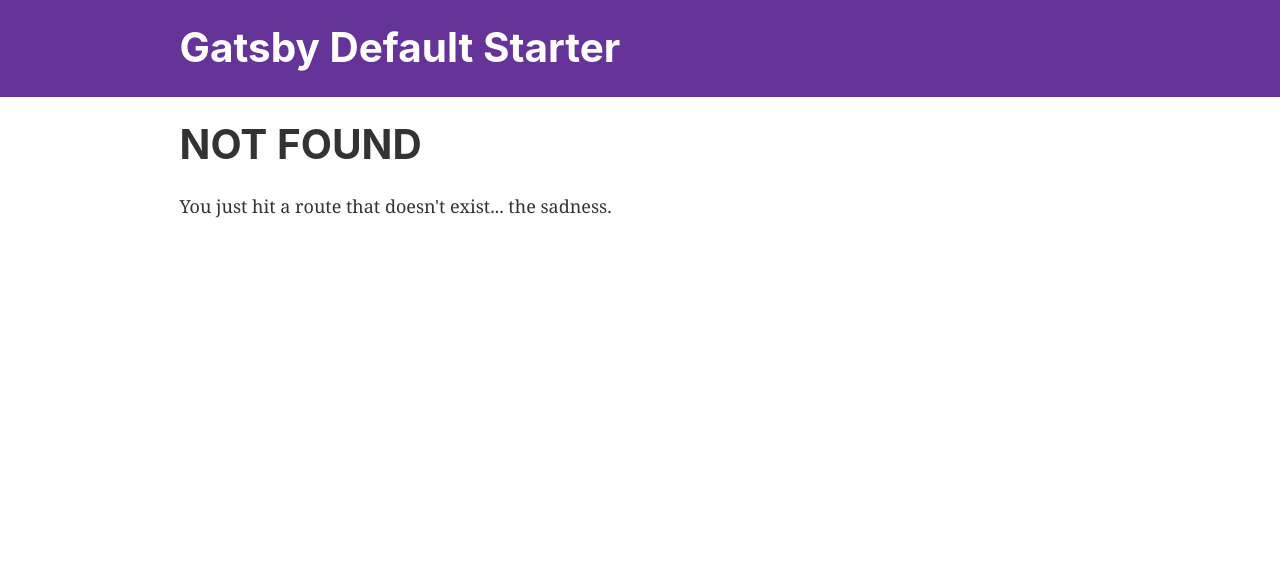
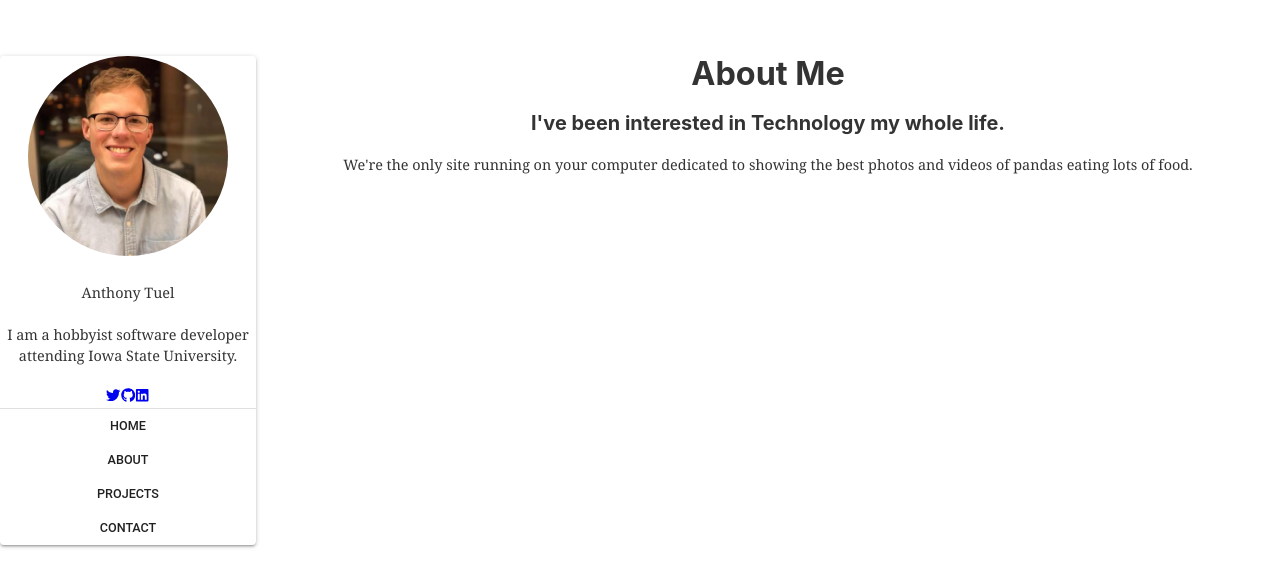
Before and after one commit to anthonytuel/anthonytuel.com, a Gatsby site: page /about in a window 1280 px wide. Before the commit this address had no page. Built offline with nearby package versions, Linux system fonts and the light colour scheme; Gatsby itself is replaced by a stand-in of ours.

Commit message:
sidenav, started contact form

```diff
--- a/gatsby-config.js
+++ b/gatsby-config.js
@@ -1,8 +1,8 @@
 module.exports = {
   siteMetadata: {
-    title: 'Gatsby Default Starter',
-    description: 'Kick off your next, great Gatsby project with this default starter. This barebones starter ships with the main Gatsby configuration files you might need.',
-    author: '@gatsbyjs',
+    title: 'anthonytuel.com',
+    description: 'Portfolio website designed by Anthony Tuel. Created using @gatsbyjs.',
+    author: '@AnthonyTuel',
   },
   plugins: [
     'gatsby-plugin-react-helmet',
--- a/package.json
+++ b/package.json
@@ -4,6 +4,7 @@
   "version": "1.0.0",
   "author": "Kyle Mathews <mathews.kyle@gmail.com>",
   "dependencies": {
+    "@material-ui/core": "^3.7.1",
     "gatsby": "^2.0.53",
     "gatsby-image": "^2.0.20",
     "gatsby-plugin-manifest": "^2.0.9",
@@ -15,7 +16,8 @@
     "prop-types": "^15.6.2",
     "react": "^16.6.3",
     "react-dom": "^16.6.3",
-    "react-helmet": "^5.2.0"
+    "react-helmet": "^5.2.0",
+    "react-icons": "^3.2.2"
   },
   "keywords": [
     "gatsby"
--- a/src/components/header.js
+++ b/src/components/header.js
@@ -5,23 +5,23 @@ import React from 'react'
 const Header = ({ siteTitle }) => (
   <div
     style={{
-      background: 'rebeccapurple',
-      marginBottom: '1.45rem',
+      background: `white`,
+      marginBottom: `1rem`,
     }}
   >
     <div
       style={{
-        margin: '0 auto',
+        margin: `0 auto`,
         maxWidth: 960,
-        padding: '1.45rem 1.0875rem',
+        padding: `1.45rem 1.0875rem`,
       }}
     >
       <h1 style={{ margin: 0 }}>
         <Link
           to="/"
           style={{
-            color: 'white',
-            textDecoration: 'none',
+            color: `white`,
+            textDecoration: `none`,
           }}
         >
           {siteTitle}
@@ -36,7 +36,7 @@ Header.propTypes = {
 }
 
 Header.defaultProps = {
-  siteTitle: '',
+  siteTitle: ``,
 }
 
 export default Header
--- a/src/components/layout.css
+++ b/src/components/layout.css
@@ -1,8 +1,23 @@
 html {
-  font-family: sans-serif;
+  font-family: 'Segoe UI', Tahoma, Geneva, Verdana, sans-serif;
   -ms-text-size-adjust: 100%;
   -webkit-text-size-adjust: 100%;
 }
+.sidenav {
+  width: 20%;
+  float: left;
+}
+
+.main {
+  text-align: center;
+}
+
+.avatar {
+  width: 200px;
+  height: 200px;
+  border-radius: 50%;
+}
+
 body {
   margin: 0;
 }
@@ -40,6 +55,7 @@ template {
 a {
   background-color: transparent;
   -webkit-text-decoration-skip: objects;
+  text-decoration: none;
 }
 a:active,
 a:hover {
@@ -183,7 +199,7 @@ textarea {
   font: inherit;
 }
 html {
-  font: 112.5%/1.45em georgia, serif;
+  font: 90%/1.45em georgia, serif;
   box-sizing: border-box;
   overflow-y: scroll;
 }
--- a/src/components/layout.js
+++ b/src/components/layout.js
@@ -4,38 +4,20 @@ import { StaticQuery, graphql } from 'gatsby'
 
 import Header from './header'
 import './layout.css'
+import SideNav from './sidenav';
 
-const Layout = ({ children }) => (
-  <StaticQuery
-    query={graphql`
-      query SiteTitleQuery {
-        site {
-          siteMetadata {
-            title
-          }
-        }
-      }
-    `}
-    render={data => (
-      <>
-        <Header siteTitle={data.site.siteMetadata.title} />
-        <div
-          style={{
-            margin: '0 auto',
-            maxWidth: 960,
-            padding: '0px 1.0875rem 1.45rem',
-            paddingTop: 0,
-          }}
-        >
-          {children}
-        </div>
-      </>
-    )}
-  />
-)
+class Template extends React.Component {
+  render() {
+      const { children } = this.props
 
-Layout.propTypes = {
-  children: PropTypes.node.isRequired,
+      return (
+          <div>
+              <Header />
+              <SideNav />
+              {children}
+          </div>
+      )
+  }
 }
 
-export default Layout
+export default Template
--- /dev/null
+++ b/src/components/sidenav.js
@@ -0,0 +1,59 @@
+import React from 'react'
+import Paper from '@material-ui/core/Paper'
+import Divider from '@material-ui/core/Divider'
+import Button from '@material-ui/core/Button'
+import avi from '/Users/amtuel/gatsby/anthonytuel.com/src/images/45245990.jpeg'
+import { FaTwitter, FaGithub, FaLinkedin } from 'react-icons/fa';
+import { Link } from 'gatsby'
+
+class SideNav extends React.Component {
+    render() {
+      return (
+        <div>
+        <Paper className="sidenav"
+          children= {
+            <div className="content-wrapper">
+
+            <center>
+
+              <div className="relative-avi-wrapper">
+                  <img src={avi} rounded className="avatar" alt="avatar" />
+              </div>
+
+            </center>
+
+            <div className="relative-nav-wrapper">
+
+                <center>
+                  <div>
+                      <p className="name">Anthony Tuel</p>
+                      <p className="bio">I am a hobbyist software developer
+                      attending Iowa State University.</p>
+                  </div>
+                  <div id="socialMedia">
+                <div className="inner">
+                    <a href="https://www.twitter.com/anthonytuel" target="_blank" rel="noopener noreferrer"><FaTwitter /></a>
+                    <a href="https://www.github.com/anthonytuel" target="_blank" rel="noopener noreferrer"><FaGithub /></a>
+                    <a href="https://www.linkedin.com/in/anthonytuel" target="_blank" rel="noopener noreferrer"><FaLinkedin /></a>
+                </div>
+            </div>
+
+                </center>
+
+
+                <Divider/>
+                  <div>
+                    <Button fullWidth component={Link} to="/">Home</Button>
+                    <Button fullWidth component={Link} to="/about">About</Button>
+                    <Button fullWidth component={Link} to="/projects">Projects</Button>
+                    <Button fullWidth component={Link} to="/contact">Contact</Button>
+                  </div>
+                </div>
+              </div>
+            }
+          />
+        </div>
+      );
+    }
+  }
+  export default SideNav;
--- /dev/null
+++ b/src/pages/about.js
@@ -0,0 +1,26 @@
+import React from "react"
+import { graphql } from "gatsby"
+import Layout from "../components/layout"
+
+export default ({ data }) => (
+  <Layout>
+        <div className="main">
+    <h1>About Me</h1>
+    <h3>I've been interested in Technology my whole life.</h3>
+    <p>
+      We're the only site running on your computer dedicated to showing the best
+      photos and videos of pandas eating lots of food.
+    </p>
+    </div>
+  </Layout>
+)
+
+export const query = graphql`
+  query {
+    site {
+      siteMetadata {
+        title
+      }
+    }
+  }
+`
```
Also changed, not shown: src/pages/contact.js (added, +28 -0 lines), src/pages/index.js (+12 -10 lines), src/pages/page-2.js (deleted, +0 -16 lines), src/pages/projects.js (added, +44 -0 lines), README.md, src/images/45245990.jpeg (added), 2 other files.
